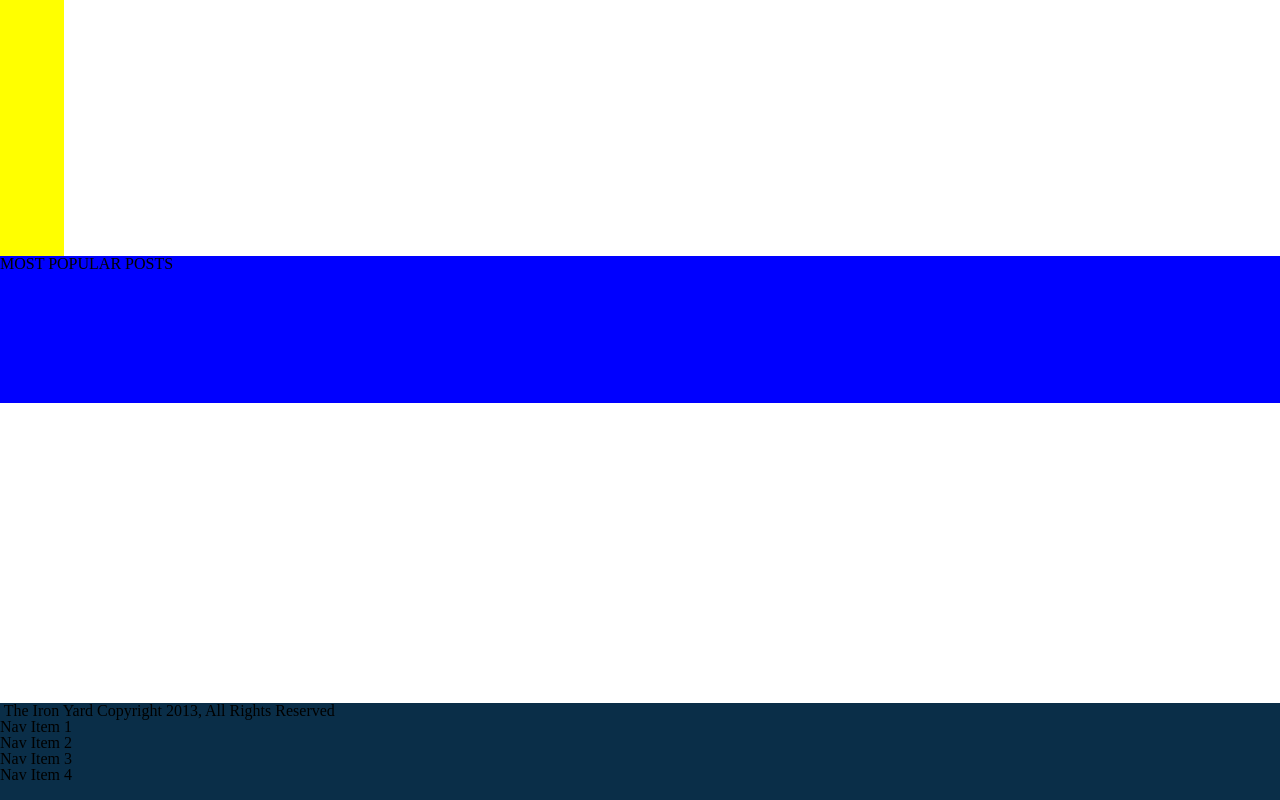
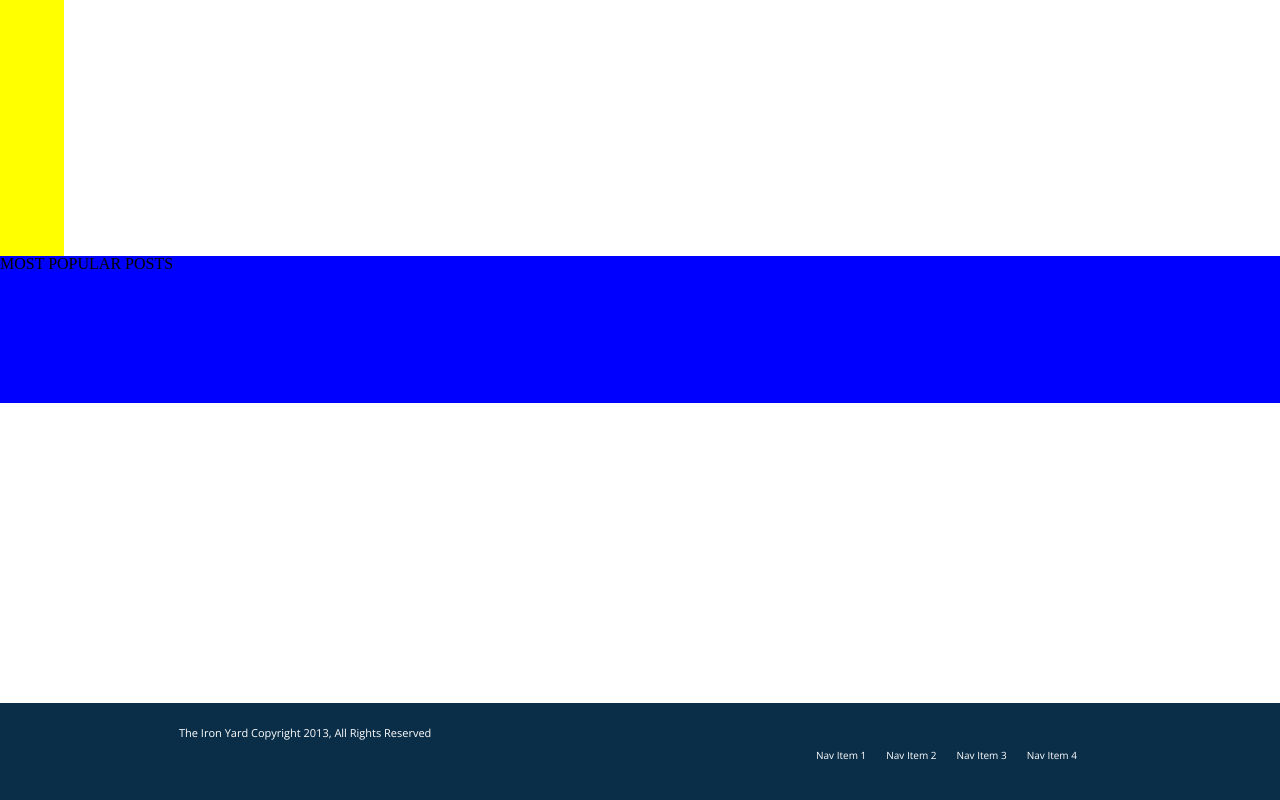
Before and after one commit to schnetthappens/1.4-pixel-perfect, a plain HTML site: page index.html in a window 1280 px wide. Shown: the part 645-1445 px from the top of the page. Drawn offline with nearby package versions, Linux system fonts and the light colour scheme; files that its build step writes are made by us from their sources.

Commit message:
Styled page footer to specs

```diff
--- a/css/main.css
+++ b/css/main.css
@@ -3,6 +3,12 @@
   -webkit-box-sizing: border-box;
   box-sizing: border-box;
 }
+
+
+body p {
+  font-family: 'Open Sans', sans-serif;
+}
+
 
 /*GENERAL PAGE LAYOUT*/
 /*includes main structural sections on page*/
@@ -89,3 +95,52 @@
     height: 97px;
     background-color: rgb(10, 46, 72);
   }
+
+
+
+  /*STYLINGS for main structural elements*/
+
+
+  .holdsFooter {
+    width: 363px;
+    height: 68px;
+    margin-left: 165px;
+    margin-top: 20px;
+    display: inline-block;
+    vertical-align: middle;
+  }
+
+  .holdsFooter img {
+    vertical-align: middle;
+  }
+
+  .holdsFooter span {
+    font-family: 'Open Sans', sans-serif;
+    font-size: 11px;
+    font-weight: 300;
+    color: #fff;
+    padding-left: 10px;
+    vertical-align: middle;
+  }
+
+  .navFooter {
+    width: 317px;
+    height: 14px;
+    margin-right: 163px;
+    margin-top: 43px;
+    display: inline-block;
+    float: right;
+  }
+
+  .navFooter li {
+    font-family: 'Open Sans', sans-serif;
+    font-size: 10px;
+    font-weight: 300;
+    color: #fff;
+    padding-left: 16px;
+    display: inline-block;
+  }
+
+  .navFooter li:hover {
+    color: #99AAB7;
+  }
```
